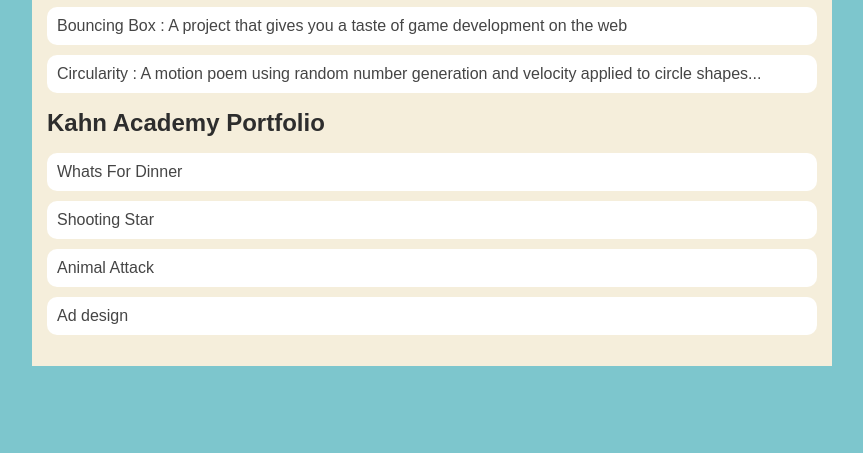
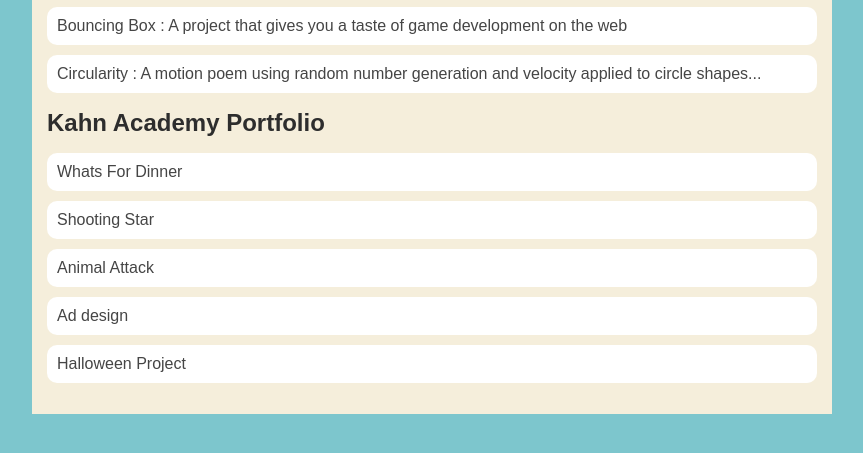
Before and after one commit to EvanMurillo/EvanMurillo.github.io, a plain HTML site: page portfolio.html in a window 1280 px wide. Shown: the part 197-650 px from the top of the page, without its empty margins (208-1071 px from the left). Drawn offline with Linux system fonts and the light colour scheme.

Commit message:
add halloween project

```diff
--- a/portfolio.html
+++ b/portfolio.html
@@ -33,6 +33,7 @@
                     <li><a href="https://www.khanacademy.org/computer-programming/spin-off-of-project-shooting-star/5284148463190016" >Shooting Star </a></li>
                     <li><a href="https://www.khanacademy.org/computer-programming/spin-off-of-project-animal-attack/5994824437514240"  > Animal Attack</a></li>
                     <li><a href="https://www.khanacademy.org/computer-programming/spin-off-of-project-ad-design/6424729258213376"  >Ad design</a></li>
+                    <li><a href="https://www.khanacademy.org/computer-programming/halloween-project/6029077512634368"  >Halloween Project</a></li>
                 </ul>
             </div>
       </main>
```
